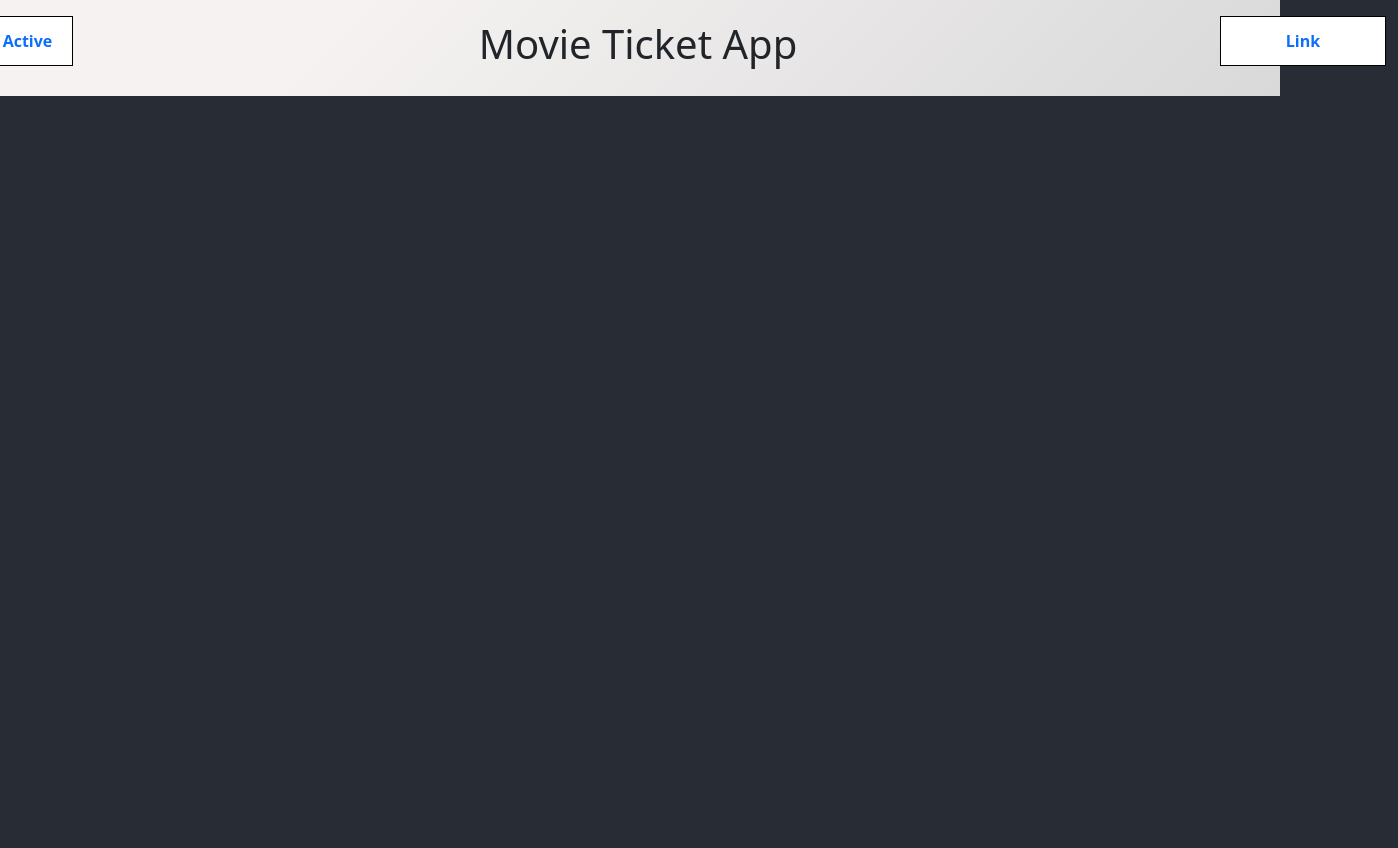
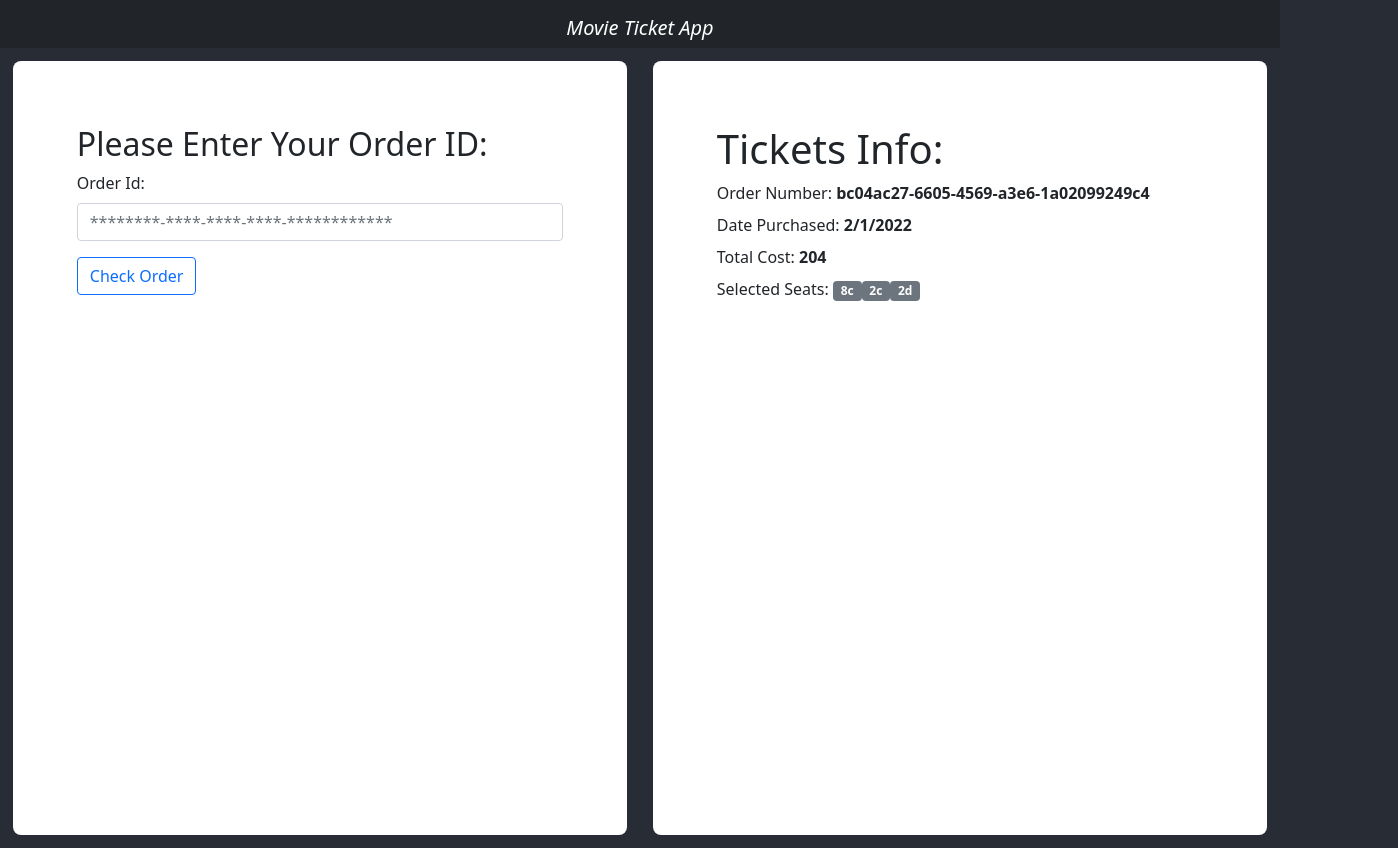
Before and after one commit to Oryanab/movie-ticket-app, a React (Create React App) app in the folder frontend/: page /ticket-panel in a window 1280 px wide. Shown: the whole page, 1398 px wide, since content can reach past the window. Before the commit the page ends 800 px from the top, so only its background shows below. Built offline with nearby package versions, Linux system fonts and the light colour scheme.

Commit message:
update frontend hardcoded

```diff
--- a/frontend/src/Components/App.tsx
+++ b/frontend/src/Components/App.tsx
@@ -6,6 +6,7 @@ import Navbar from './child-components/Navbar';
 import Movie from './child-components/Movies';
 import SingleMoviePage from './child-components/SingleMoviePage';
 import { movies } from '../Utils/movieUtils';
+import TicketPanel from './child-components/TicketPanel';
 
 export const App: React.FC = () => {
   return (
@@ -17,6 +18,7 @@ export const App: React.FC = () => {
         {movies.map(movie => (
           <Route key={movie.movieId} path={`/tickets/${movie.movieId}`} element={<SingleMoviePage />} />
         ))}
+        <Route path="/ticket-panel" element={<TicketPanel />} />
         <Route path="/" element={<Movie />} />
       </Routes>
     </Router>
--- a/frontend/src/Components/child-components/Navbar.tsx
+++ b/frontend/src/Components/child-components/Navbar.tsx
@@ -3,83 +3,82 @@ import { Nav, Container, Row, Col } from 'react-bootstrap';
 
 export default function Navbar() {
   return (
-    <Nav
-      style={{
-        backgroundColor: '#ff0000',
-        backgroundImage: 'linear-gradient(315deg, #d9d9d9 0%, #f6f2f2 74%)',
-        padding: '2vh',
-      }}
-      defaultActiveKey="/home"
-      as="ul"
-    >
-      <Container>
-        <Row>
-          <Col xs={2} style={{ marginLeft: '-15vw' }}>
-            <div style={{ display: 'flex' }}>
-              <Nav.Item
-                style={{
-                  backgroundColor: 'white',
-                  padding: '0.5vh',
-                  fontSize: '2vh',
-                  fontWeight: 'bold',
-                  border: '0.2vh solid black',
-                  textAlign: 'center',
-                }}
-                as="li"
-              >
-                <Nav.Link href="/home">Active</Nav.Link>
-              </Nav.Item>
-              <Nav.Item
-                style={{
-                  backgroundColor: 'white',
-                  padding: '0.5vh',
-                  fontSize: '2vh',
-                  fontWeight: 'bold',
-                  border: '0.2vh solid black',
-                  textAlign: 'center',
-                }}
-                as="li"
-              >
-                <Nav.Link href="/home">Active</Nav.Link>
-              </Nav.Item>
-            </div>
-          </Col>
-          <Col>
-            <Nav.Item
-              style={{
-                padding: '0.5vh',
-                fontSize: '2vh',
-                fontWeight: 'bold',
-                textAlign: 'center',
-              }}
-              as="li"
-            >
-              <h1>Movie Ticket App</h1>
-            </Nav.Item>
-          </Col>
-          <Col xs={2} style={{ marginRight: '-20vw' }}>
-            <Nav.Item
-              style={{
-                backgroundColor: 'white',
-                padding: '0.5vh',
-                fontSize: '2vh',
-                fontWeight: 'bold',
-                border: '0.2vh solid black',
-                textAlign: 'center',
-              }}
-              as="li"
-            >
-              <Nav.Link eventKey="link-2">Link</Nav.Link>
-            </Nav.Item>
-          </Col>
-        </Row>
-      </Container>
-    </Nav>
-    // <nav className="navbar navbar-dark bg-dark pb-0">
-    //   <i className="navbar-brand mx-auto text-center">
-    //     <img width="100" height="100" alt="example logo"></img>
-    //     <div>Socket Chat</div>
-    //   </i>
-    // </nav>
+    // <Nav
+    //   style={{
+    //     backgroundColor: '#ff0000',
+    //     backgroundImage: 'linear-gradient(315deg, #d9d9d9 0%, #f6f2f2 74%)',
+    //     padding: '2vh',
+    //   }}
+    //   defaultActiveKey="/home"
+    //   as="ul"
+    // >
+    //   <Container>
+    //     <Row>
+    //       <Col xs={2} style={{ marginLeft: '-15vw' }}>
+    //         <div style={{ display: 'flex' }}>
+    //           <Nav.Item
+    //             style={{
+    //               backgroundColor: 'white',
+    //               padding: '0.5vh',
+    //               fontSize: '2vh',
+    //               fontWeight: 'bold',
+    //               border: '0.2vh solid black',
+    //               textAlign: 'center',
+    //             }}
+    //             as="li"
+    //           >
+    //             <Nav.Link href="/home">Active</Nav.Link>
+    //           </Nav.Item>
+    //           <Nav.Item
+    //             style={{
+    //               backgroundColor: 'white',
+    //               padding: '0.5vh',
+    //               fontSize: '2vh',
+    //               fontWeight: 'bold',
+    //               border: '0.2vh solid black',
+    //               textAlign: 'center',
+    //             }}
+    //             as="li"
+    //           >
+    //             <Nav.Link href="/home">Active</Nav.Link>
+    //           </Nav.Item>
+    //         </div>
+    //       </Col>
+    //       <Col>
+    //         <Nav.Item
+    //           style={{
+    //             padding: '0.5vh',
+    //             fontSize: '2vh',
+    //             fontWeight: 'bold',
+    //             textAlign: 'center',
+    //           }}
+    //           as="li"
+    //         >
+    //           <h1>Movie Ticket App</h1>
+    //         </Nav.Item>
+    //       </Col>
+    //       <Col xs={2} style={{ marginRight: '-20vw' }}>
+    //         <Nav.Item
+    //           style={{
+    //             backgroundColor: 'white',
+    //             padding: '0.5vh',
+    //             fontSize: '2vh',
+    //             fontWeight: 'bold',
+    //             border: '0.2vh solid black',
+    //             textAlign: 'center',
+    //           }}
+    //           as="li"
+    //         >
+    //           <Nav.Link eventKey="link-2">Link</Nav.Link>
+    //         </Nav.Item>
+    //       </Col>
+    //     </Row>
+    //   </Container>
+    // </Nav>
+    <nav className="navbar navbar-dark bg-dark pb-0">
+      <i className="navbar-brand mx-auto text-center">
+        <div>Movie Ticket App</div>
+      </i>
+    </nav>
   );
 }
--- a/frontend/src/Components/child-components/SingleMoviePage.tsx
+++ b/frontend/src/Components/child-components/SingleMoviePage.tsx
@@ -27,7 +27,7 @@ export default function SingleMoviePage() {
   return (
     <div style={{ display: 'flex', minHeight: '100vh' }}>
       <div style={{ backgroundColor: 'white', padding: '5vw', margin: '1vw', borderRadius: '1vh', width: '50%' }}>
-        <h1>Choose Seat</h1>
+        <h2>Choose Seat</h2>
         <div style={{ display: 'inline-grid', gridTemplateColumns: 'auto auto auto auto auto auto auto auto' }}>
           <>
             {allSeats.map((seat: string) => {
--- a/frontend/src/Components/child-components/TicketPanel.tsx
+++ b/frontend/src/Components/child-components/TicketPanel.tsx
@@ -1,5 +1,169 @@
-import React from 'react';
+// Imports
+import React, { useState } from 'react';
+import { singleTicket } from '../../Utils/movieUtils';
+import { singleMovie } from '../../Utils/movieUtils';
+import { Button, Form, Badge } from 'react-bootstrap';
 
 export default function TicketPanel() {
-  return <div></div>;
+  // Seats
+  const [allSeats, setAllSeats] = useState<Array<string>>(
+    singleMovie.available_sits.concat(singleMovie.taken_sits).sort()
+  );
+  const [selectedSeats, setSelectedSeats] = useState<string[]>(singleTicket.seats);
+
+  // Form
+  const [userOrderId, setUserOrderId] = useState<string>('');
+  const [userAction, setUserAction] = useState<string>('Cancel Ticket');
+  //const [userEmail, setUserEmail] = useState<string>(singleTicket.email);
+  //   const [userFullName, setUserFullName] = useState<string>(singleTicket.full_name);
+  //   const [userVerificationKey, setUserVerificationKey] = useState<string>('');
+
+  // Flags
+  const [showSections, setShowSections] = useState<string>('none');
+  const [showVerificationSection, setShowVerificationSection] = useState<string>('none');
+
+  return (
+    <div style={{ display: 'flex', minHeight: '100vh' }}>
+      <div
+        id="seats-selection"
+        style={{ backgroundColor: 'white', padding: '5vw', margin: '1vw', borderRadius: '1vh', width: '50%' }}
+      >
+        <h2>Please Enter Your Order ID:</h2>
+        <Form>
+          <Form.Group className="mb-3" controlId="exampleForm.ControlInput1">
+            <Form.Label>Order Id:</Form.Label>
+            <Form.Control
+              onChange={e => setUserOrderId(e.target.value)}
+              type="text"
+              placeholder="********-****-****-****-************"
+            />
+            <Button
+              onClick={e => {
+                if (userOrderId.length !== 36) alert('invalid');
+                else setShowSections('block');
+              }}
+              style={{ marginTop: '2vh' }}
+              variant="outline-primary"
+            >
+              Check Order
+            </Button>
+          </Form.Group>
+        </Form>
+        <div style={{ display: showSections }}>
+          <h2>Choose Seat</h2>
+          <div style={{ display: 'inline-grid', gridTemplateColumns: 'auto auto auto auto auto auto auto auto' }}>
+            <>
+              {allSeats.map((seat: string) => {
+                const taken_sits: Array<string> = singleMovie.taken_sits;
+                const user_sits: Array<string> = singleTicket.seats;
+                const [cursor, setCursor] = useState(taken_sits.includes(seat) ? 'not-allowed' : 'pointer');
+                const [background, setBackground] = useState(
+                  user_sits.includes(seat) ? 'orange' : taken_sits.includes(seat) ? 'red' : 'blue'
+                );
+                const handleClick = (e: React.MouseEvent<HTMLElement>) => {
+                  if (taken_sits.includes(seat) && !user_sits.includes(seat)) alert('taken');
+                  else {
+                    if (background === 'blue' && selectedSeats.length < user_sits.length) {
+                      setSelectedSeats([...selectedSeats, seat]);
+                      setBackground('green');
+                    } else {
+                      setSelectedSeats([...selectedSeats.filter(n => n !== seat)]);
+                      setBackground('blue');
+                    }
+                  }
+                };
+                return (
+                  <div
+                    style={{
+                      cursor: cursor,
+                      padding: '0.3vw',
+                      margin: '0.2vw',
+                      backgroundColor: background,
+                      borderRadius: '50%',
+                      color: 'white',
+                      border: 'solid 0.5vh black',
+                    }}
+                    onClick={e => {
+                      handleClick(e);
+                    }}
+                    key={seat}
+                    id={seat}
+                  >
+                    {seat}
+                  </div>
+                );
+              })}
+            </>
+          </div>
+          <br />
+        </div>
+      </div>
+      <div style={{ backgroundColor: 'white', padding: '5vw', margin: '1vw', borderRadius: '1vh', width: '50%' }}>
+        <h1>Tickets Info:</h1>
+        <Form>
+          <Form.Group className="mb-3" controlId="exampleForm.ControlInput1">
+            <Form.Label>
+              Order Number: <b>{singleTicket.secret_key}</b>
+            </Form.Label>{' '}
+            <br />
+            <Form.Label>
+              Date Purchased: <b>{new Date(singleTicket.purchase_date).toLocaleDateString()}</b>
+            </Form.Label>
+            <br />
+            <Form.Label>
+              Total Cost: <b>{Number(singleMovie.price) * singleTicket.seats.length}</b>
+            </Form.Label>
+            <br />
+            <Form.Label>
+              Selected Seats:{' '}
+              <>
+                {selectedSeats.map(seat => (
+                  <Badge key={seat} bg="secondary">
+                    {seat}
+                  </Badge>
+                ))}
+              </>
+            </Form.Label>
+          </Form.Group>
+          <Form.Group className="mb-3" controlId="exampleForm.ControlInput1">
+            <div style={{ display: showSections }}>
+              <h5>Select Action:</h5>
+              <Form.Select onChange={e => setUserAction(e.target.value)} size="sm">
+                <option>Cancel Ticket</option>
+                <option>Change Seats</option>
+              </Form.Select>
+              <br />
+              <h5>Verify Email for Updated Receipt:</h5>
+              <Form.Label>
+                Full Name: <b>{singleTicket.full_name}</b>
+              </Form.Label>{' '}
+              <br />
+              <Form.Label>
+                Email Address: <b>{singleTicket.email}</b>
+              </Form.Label>{' '}
+              <Button
+                onClick={e => {
+                  setShowVerificationSection('block');
+                }}
+                variant="outline-primary"
+              >
+                Send Verification Key to {singleTicket.email}
+              </Button>
+            </div>
+            <br />
+            <div style={{ display: showVerificationSection }}>
+              <Form.Label>
+                We have send a Verification code to {singleTicket.email}, please paste the code to verify your email
+                address:
+              </Form.Label>
+              <Form.Control type="text" placeholder="paste your Verification code" />
+              <Button variant="outline-primary" style={{ marginTop: '2vh' }}>
+                Verify & Complete Action
+              </Button>
+            </div>
+          </Form.Group>
+        </Form>
+      </div>
+    </div>
+  );
 }
--- a/frontend/src/Utils/movieUtils.ts
+++ b/frontend/src/Utils/movieUtils.ts
@@ -351,7 +351,7 @@ export const singleTicket = {
   movie_id: '89e441b8-98ca-4456-91e9-180b1d1fefa3',
   email: 'oryan445@gmail.com',
   movie_title: 'title1',
-  seats: ['8c'],
+  seats: ['8c', '2c', '2d'],
   price: '49',
   movie_date: '2033-01-01T22:00:00.000Z',
   time_start: '08:00',
```
